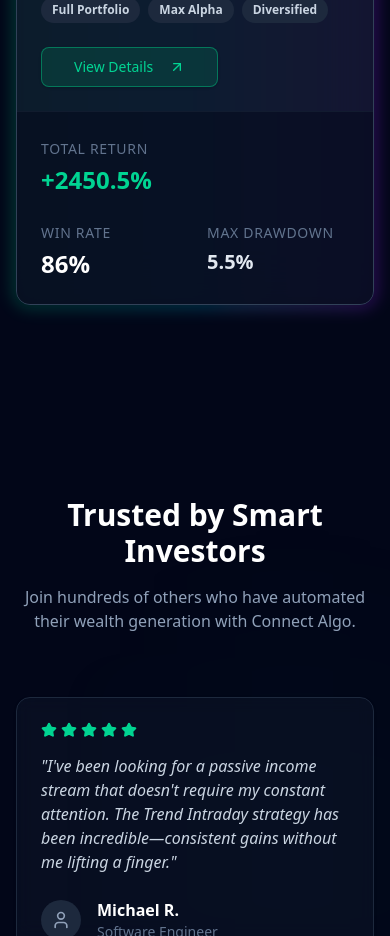
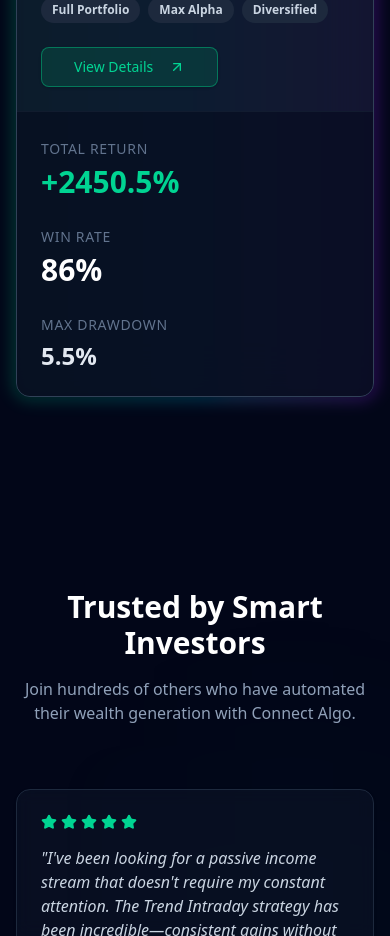
Before and after one commit to gcharbelll-cpu/connectalgo, a Next.js app: page / in a window 390 px wide. Shown: the part 3600-4536 px from the top of the page. Built offline with nearby package versions, Linux system fonts and the light colour scheme.

Commit message:
style: force 1-column mobile grid on StrategyCards to completely prevent text overlay on extremely narrow viewports

```diff
--- a/src/components/strategies/StrategyCard.tsx
+++ b/src/components/strategies/StrategyCard.tsx
@@ -53,18 +53,18 @@
                 </div>
 
                 <div className="flex-1 bg-slate-950/50 p-6 md:p-8 flex flex-col justify-center border-t md:border-t-0 md:border-l border-slate-800/50">
-                    <div className="grid grid-cols-2 md:grid-cols-3 gap-6 md:gap-8">
-                        <div className="col-span-2 md:col-span-1">
+                    <div className="grid grid-cols-1 md:grid-cols-3 gap-6 md:gap-8">
+                        <div>
                             <span className="text-sm text-slate-500 uppercase tracking-wider flex-shrink-0">Total Return</span>
-                            <div className="text-2xl min-[400px]:text-3xl md:text-4xl font-bold text-emerald-400 mt-1 whitespace-nowrap">+{strategy.roi}%</div>
+                            <div className="text-3xl md:text-4xl font-bold text-emerald-400 mt-1 whitespace-nowrap">+{strategy.roi}%</div>
                         </div>
                         <div>
                             <span className="text-sm text-slate-500 uppercase tracking-wider flex-shrink-0">Win Rate</span>
-                            <div className="text-2xl min-[400px]:text-3xl md:text-4xl font-bold text-white mt-1 whitespace-nowrap">{strategy.winRate}%</div>
+                            <div className="text-3xl md:text-4xl font-bold text-white mt-1 whitespace-nowrap">{strategy.winRate}%</div>
                         </div>
                         <div>
                             <span className="text-sm text-slate-500 uppercase tracking-wider flex-shrink-0">Max Drawdown</span>
-                            <div className="text-xl min-[400px]:text-2xl md:text-2xl font-bold text-slate-200 mt-1 whitespace-nowrap">{strategy.drawdown}%</div>
+                            <div className="text-2xl md:text-2xl font-bold text-slate-200 mt-1 whitespace-nowrap">{strategy.drawdown}%</div>
                         </div>
                     </div>
                 </div>
```
